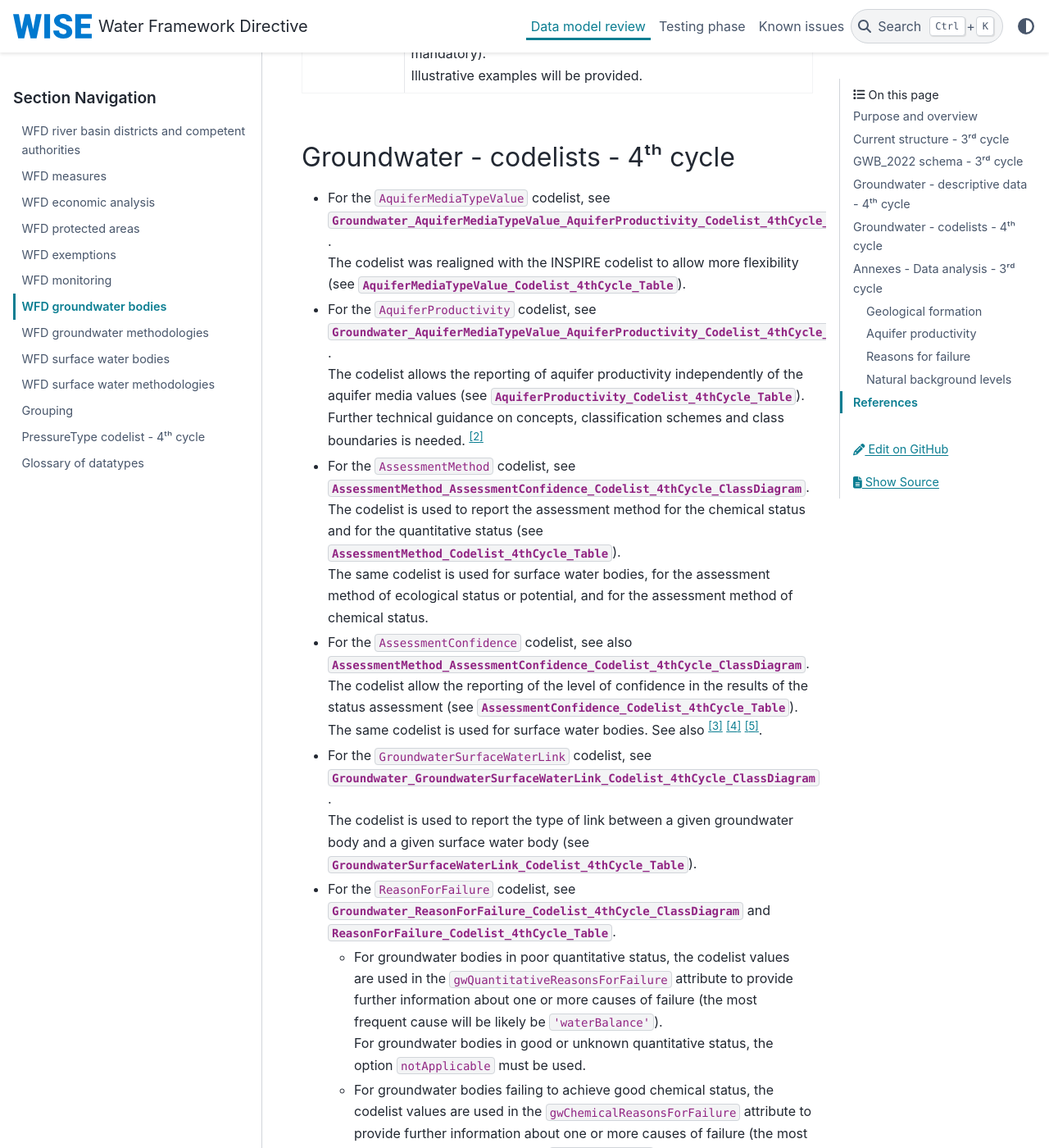
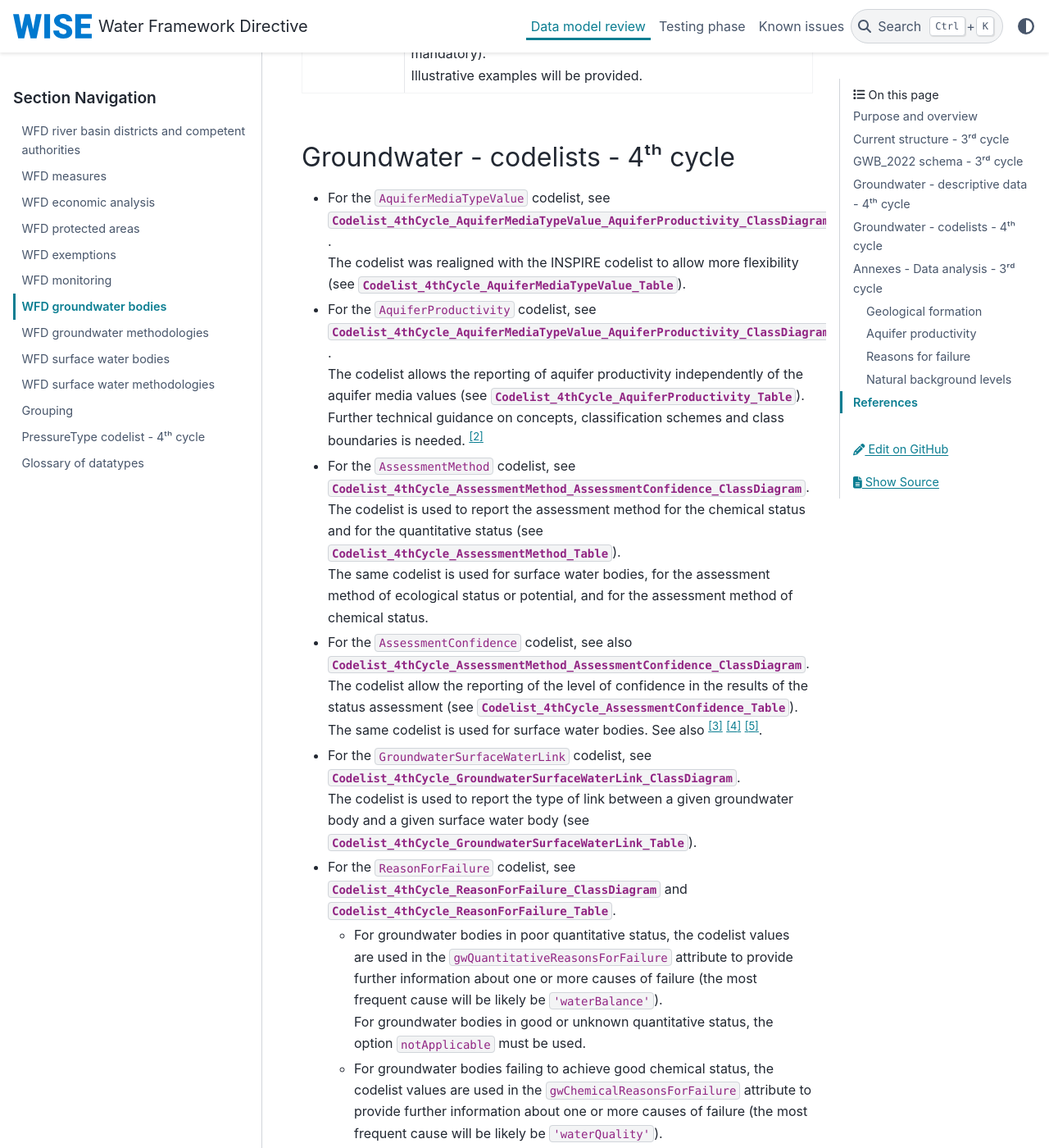
Before and after one commit to eeadata/WISE.WFD.Documentation, a Sphinx documentation site: the page built from docs/DataModelReview/WFDGroundWaterBody.md, in a window 1280 px wide and 1400 px high, scrolled down 6298 px. Shown: the whole window at 82% size. Built offline with Sphinx 7.4.7 and the PyData theme 0.15.4, drawn with Linux system fonts in a browser that asks for light colours; some of the changed text lies outside the part shown.

Commit message:
Minor edits to broken link.

````diff
--- a/docs/DataModelReview/WFDGroundWaterBody.md
+++ b/docs/DataModelReview/WFDGroundWaterBody.md
@@ -1,10 +1,10 @@
 (heading_wfd_groundwater_bodies)=
 # WFD groundwater bodies
 
-Last update: 2026-05-30
+Last update: 2026-06-03
 
-```{danger}
-INTERNAL VERSION - PENDING DISCUSSION - DO NOT USE
+```{warning}
+Public Version - Pending Discussion
 ```
 
 ## Purpose and overview
@@ -77,7 +77,7 @@
 ## Groundwater - descriptive data - 4ᵗʰ cycle
 
 The proposed structure for the 4ᵗʰ cycle electronic reporting
-is presented in the class diagram in {numref}`Groundwater_DescriptiveData_4thCycle_ClassDiagram`
+is presented in the class diagram in {numref}`Groundwater_4thCycle_DescriptiveData_ClassDiagram`
 and a brief description of each table is included in {numref}`Groundwater_4th_cycle_brief_table_description`.
 
 * The core data about each groundwaterbody
@@ -96,8 +96,8 @@
     (A list of the default EU threshold values will be provided
     where defined by the EU legislation.)
 
-```{mermaid} /DataModelReview/mmd/Groundwater_DescriptiveData_4thCycle_ClassDiagram.mmd
-:name: Groundwater_DescriptiveData_4thCycle_ClassDiagram
+```{mermaid} /DataModelReview/mmd/Groundwater_4thCycle_DescriptiveData_ClassDiagram.mmd
+:name: Groundwater_4thCycle_DescriptiveData_ClassDiagram
 :caption: Groundwater - descriptive data - 4ᵗʰ cycle
 :align: center
 ```
@@ -254,44 +254,44 @@
 ## Groundwater - codelists - 4ᵗʰ cycle
 
 * For the `AquiferMediaTypeValue` codelist,
-  see {numref}`Groundwater_AquiferMediaTypeValue_AquiferProductivity_Codelist_4thCycle_ClassDiagram`.
+  see {numref}`Codelist_4thCycle_AquiferMediaTypeValue_AquiferProductivity_ClassDiagram`.
   The codelist was realigned with the INSPIRE codelist to allow more flexibility
-  (see {numref}`AquiferMediaTypeValue_Codelist_4thCycle_Table`).
+  (see {numref}`Codelist_4thCycle_AquiferMediaTypeValue_Table`).
 
 * For the `AquiferProductivity` codelist,
-  see {numref}`Groundwater_AquiferMediaTypeValue_AquiferProductivity_Codelist_4thCycle_ClassDiagram`.
+  see {numref}`Codelist_4thCycle_AquiferMediaTypeValue_AquiferProductivity_ClassDiagram`.
   The codelist allows the reporting of aquifer productivity
   independently of the aquifer media values
-  (see {numref}`AquiferProductivity_Codelist_4thCycle_Table`).
+  (see {numref}`Codelist_4thCycle_AquiferProductivity_Table`).
   Further technical guidance on concepts, classification schemes and class boundaries
   is needed. [^aquiferProductivityIreland]
 
 * For the `AssessmentMethod` codelist,
-  see {numref}`AssessmentMethod_AssessmentConfidence_Codelist_4thCycle_ClassDiagram`.
+  see {numref}`Codelist_4thCycle_AssessmentMethod_AssessmentConfidence_ClassDiagram`.
   The codelist is used to report
   the assessment method for the chemical status and for the quantitative status
-  (see {numref}`AssessmentMethod_Codelist_4thCycle_Table`).
+  (see {numref}`Codelist_4thCycle_AssessmentMethod_Table`).
   The same codelist is used for surface water bodies,
   for the assessment method of ecological status or potential,
   and for the assessment method of chemical status.
 
 * For the `AssessmentConfidence` codelist,
-  see also {numref}`AssessmentMethod_AssessmentConfidence_Codelist_4thCycle_ClassDiagram`.
+  see also {numref}`Codelist_4thCycle_AssessmentMethod_AssessmentConfidence_ClassDiagram`.
   The codelist allow the reporting of
   the level of confidence in the results of the status assessment
-  (see {numref}`AssessmentConfidence_Codelist_4thCycle_Table`).
+  (see {numref}`Codelist_4thCycle_AssessmentConfidence_Table`).
   The same codelist is used for surface water bodies.
   See also [^IPCC_Authors] [^IPCC_WorkingGroups] [^IPCC_Readers].
 
 * For the `GroundwaterSurfaceWaterLink` codelist,
-  see {numref}`Groundwater_GroundwaterSurfaceWaterLink_Codelist_4thCycle_ClassDiagram`.
+  see {numref}`Codelist_4thCycle_GroundwaterSurfaceWaterLink_ClassDiagram`.
   The codelist is used to report
   the type of link between a given groundwater body and a given surface water body
-  (see {numref}`GroundwaterSurfaceWaterLink_Codelist_4thCycle_Table`).
+  (see {numref}`Codelist_4thCycle_GroundwaterSurfaceWaterLink_Table`).
 
 * For the `ReasonForFailure` codelist,
-  see {numref}`Groundwater_ReasonForFailure_Codelist_4thCycle_ClassDiagram`
-  and {numref}`ReasonForFailure_Codelist_4thCycle_Table`.
+  see {numref}`Codelist_4thCycle_ReasonForFailure_ClassDiagram`
+  and {numref}`Codelist_4thCycle_ReasonForFailure_Table`.
 
   * For groundwater bodies in poor quantitative status,
     the codelist values are used
@@ -313,52 +313,52 @@
 
 % -----------------------------------------------------------------------------
 
-```{mermaid} /DataModelReview/mmd/Groundwater_AquiferMediaTypeValue_AquiferProductivity_Codelist_4thCycle_ClassDiagram.mmd
-:name: Groundwater_AquiferMediaTypeValue_AquiferProductivity_Codelist_4thCycle_ClassDiagram
+```{mermaid} /DataModelReview/mmd/Codelist_4thCycle_AquiferMediaTypeValue_AquiferProductivity_ClassDiagram.mmd
+:name: Codelist_4thCycle_AquiferMediaTypeValue_AquiferProductivity_ClassDiagram
 :align: center
 :caption: AquiferMediaTypeValue codelist and AquiferProductivity codelist - 4ᵗʰ cycle
 ```
 
-```{include} /DataModelReview/tables/AquiferMediaTypeValue_Codelist_4thCycle_Table
+```{include} /DataModelReview/tables/Codelist_4thCycle_AquiferMediaTypeValue_Table
 ```
 
-```{include} /DataModelReview/tables/AquiferProductivity_Codelist_4thCycle_Table
+```{include} /DataModelReview/tables/Codelist_4thCycle_AquiferProductivity_Table
 ```
 
 % -----------------------------------------------------------------------------
 
-```{mermaid} /DataModelReview/mmd/AssessmentMethod_AssessmentConfidence_Codelist_4thCycle_ClassDiagram.mmd
-:name: AssessmentMethod_AssessmentConfidence_Codelist_4thCycle_ClassDiagram
+```{mermaid} /DataModelReview/mmd/Codelist_4thCycle_AssessmentMethod_AssessmentConfidence_ClassDiagram.mmd
+:name: Codelist_4thCycle_AssessmentMethod_AssessmentConfidence_ClassDiagram
 :align: center
 :caption: AssessmentMethod codelist and AssessmentConfidence codelist - 4ᵗʰ cycle
 ```
 
-```{include} /DataModelReview/tables/AssessmentMethod_Codelist_4thCycle_Table
+```{include} /DataModelReview/tables/Codelist_4thCycle_AssessmentMethod_Table
 ```
 
-```{include} /DataModelReview/tables/AssessmentConfidence_Codelist_4thCycle_Table
+```{include} /DataModelReview/tables/Codelist_4thCycle_AssessmentConfidence_Table
 ```
 
 % -----------------------------------------------------------------------------
 
-```{mermaid} /DataModelReview/mmd/Groundwater_GroundwaterSurfaceWaterLink_Codelist_4thCycle_ClassDiagram.mmd
-:name: Groundwater_GroundwaterSurfaceWaterLink_Codelist_4thCycle_ClassDiagram
+```{mermaid} /DataModelReview/mmd/Codelist_4thCycle_GroundwaterSurfaceWaterLink_ClassDiagram.mmd
+:name: Codelist_4thCycle_GroundwaterSurfaceWaterLink_ClassDiagram
 :align: center
 :caption: GroundwaterSurfaceWaterLink codelist - 4ᵗʰ cycle
 ```
 
-```{include} /DataModelReview/tables/GroundwaterSurfaceWaterLink_Codelist_4thCycle_Table
+```{include} /DataModelReview/tables/Codelist_4thCycle_GroundwaterSurfaceWaterLink_Table
 ```
 
 % -----------------------------------------------------------------------------
 
-```{mermaid} /DataModelReview/mmd/Groundwater_ReasonForFailure_Codelist_4thCycle_ClassDiagram.mmd
-:name: Groundwater_ReasonForFailure_Codelist_4thCycle_ClassDiagram
+```{mermaid} /DataModelReview/mmd/Codelist_4thCycle_ReasonForFailure_ClassDiagram.mmd
+:name: Codelist_4thCycle_ReasonForFailure_ClassDiagram
 :align: center
 :caption: ReasonForFailure codelist - 4ᵗʰ cycle
 ```
 
-```{include} /DataModelReview/tables/ReasonForFailure_Codelist_4thCycle_Table
+```{include} /DataModelReview/tables/Codelist_4thCycle_ReasonForFailure_Table
 ```
 
 ```{todo}
@@ -384,8 +384,30 @@
 although there is no reference to that source
 is made in the WFD Reporting Guidance documents.
 
-A provisional spatial analysis of the two datasets (to be included)
-shows limited agreement between the classifications.
+A provisional spatial analysis of the two datasets
+(using only the topmost horizons)
+reveals limited agreement between the classifications.
+In {numref}`AquiferTypesWFDversusIHME`,
+the rows represent the reported WFD geological formation
+and the columns represent the IHME aquifer type.
+The values show the percentage of the area of each WFD geological formation
+classified under each IHME aquifer type. For example:
+* 48% of the area reported as 'Fissured aquifers including karst - highly productive'
+  under WFD is similarly classified under IHME
+* 33% of the area reported as 'Fissured aquifers including karst - moderately productive'
+  under WFD is classified under IHME as 'Practically non-aquiferous rocks, porous or fissured'.
+
+In practice, this means that an existing pan-European hydrogeological map (IHME1500)
+can not be easily used to replace the information reported under WFD,
+but it also highlights the need for better clarification
+of the aquifer type and aquifer productivity values to be used in the 4ᵗʰ cycle.
+
+```{figure} /DataModelReview/img/AquiferTypesWFDversusIHME.png
+:name: AquiferTypesWFDversusIHME
+:width: 100%
+:align: center
+WFD geological formation and IHME1500 aquifer type.
+```
 
 ```{dropdown} See detailed description
 ```{include} /DataModelReview/tables/IHME1500_InternationalHydrogeologicalMapOfEurope_Table
````
Also changed, not shown: docs/DataModelReview/WFDGroundwaterMethodologies.md (+6 -6 lines), docs/DataModelReview/img/AquiferTypesWFDversusIHME.png (added).
